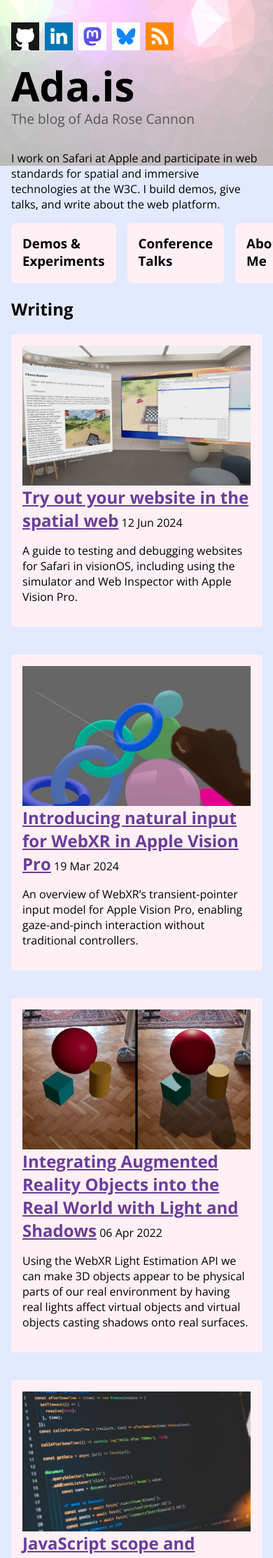
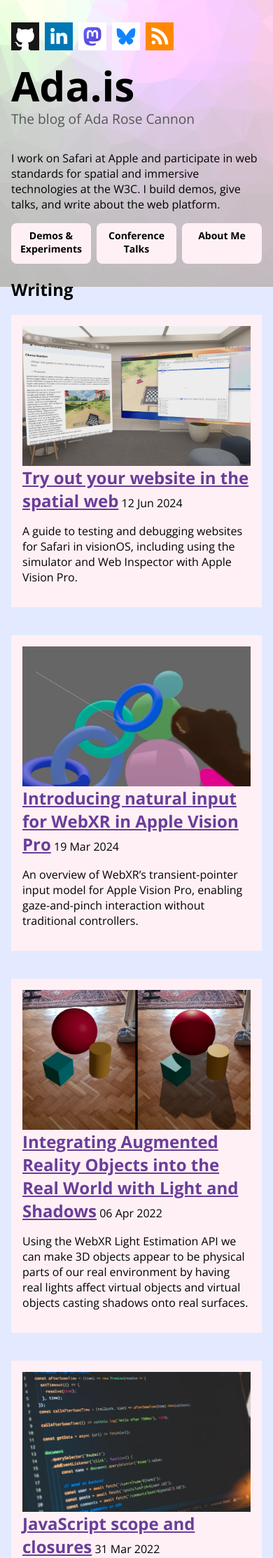
Before and after one commit to AdaRoseCannon/adarosecannon.github.io, a Jekyll site: the page built from index.html, in a window 390 px wide. Shown: the top 2227 px of the page at 70% size. Built offline with Jekyll 4.4.1, drawn with Linux system fonts in a browser that asks for light colours; the list of posts is cut into pages by our own code.

Commit message:
tweak mobile appearance

```diff
--- a/styles/main.css
+++ b/styles/main.css
@@ -32,9 +32,9 @@ body {
   padding: 0 5vw;
   background: #E3EAFF;
   background-image: url(/images/pattern.svg);
-  background-size: 100% auto;
+  background-size: max(100%, 75vh) auto;
   background-repeat: no-repeat;
-  background-position-y: 0 calc(-60.777vw + min(50vh, 60.777vw));
+  background-position-y: calc(-60.777vw + min(50vh, 60.777vw));
 
   @media (max-width: 600px) {
     padding: 0 1rem;
@@ -133,8 +133,17 @@ article.post {
   }
 
   @media (max-width: 600px) {
-    & .highlight-card p {
-      display: none;
+    gap: 0.5rem;
+    font-size: 75%;
+
+
+    & .highlight-card {
+      padding: 0.5rem;
+      text-align: center;
+
+      p {
+        display: none;
+      }
     }
   }
 }
```
Also changed, not shown: Gemfile (added, +12 -0 lines), Gemfile.lock (added).
